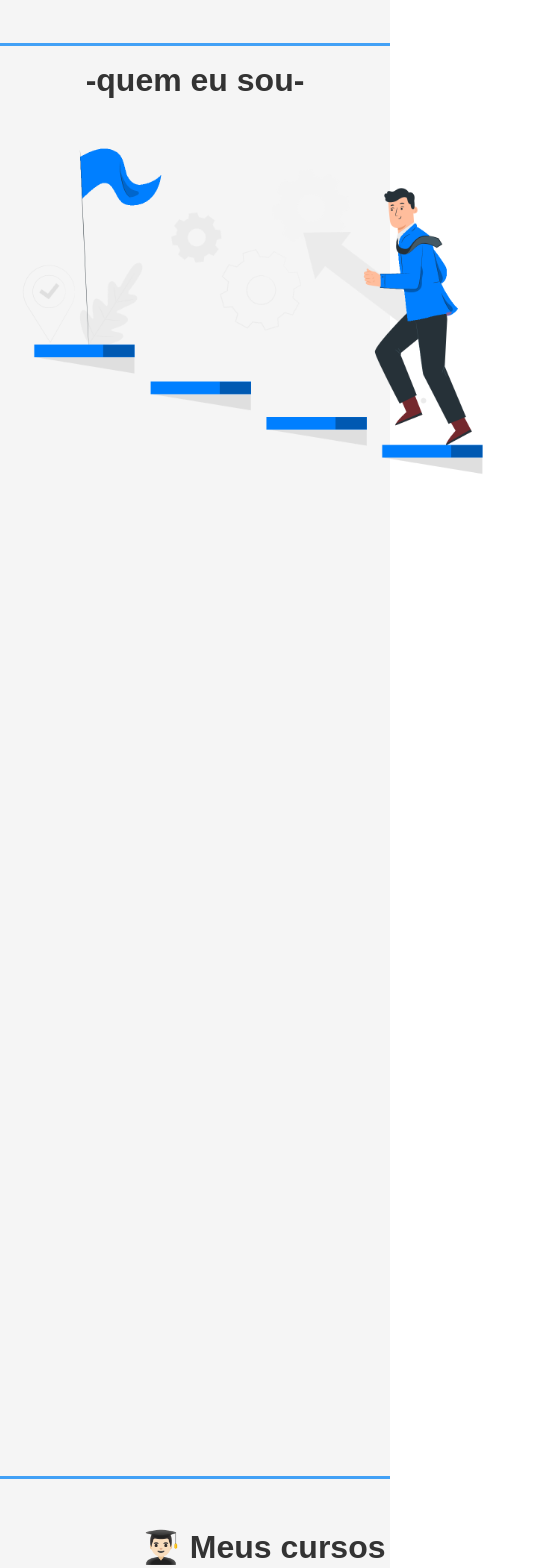
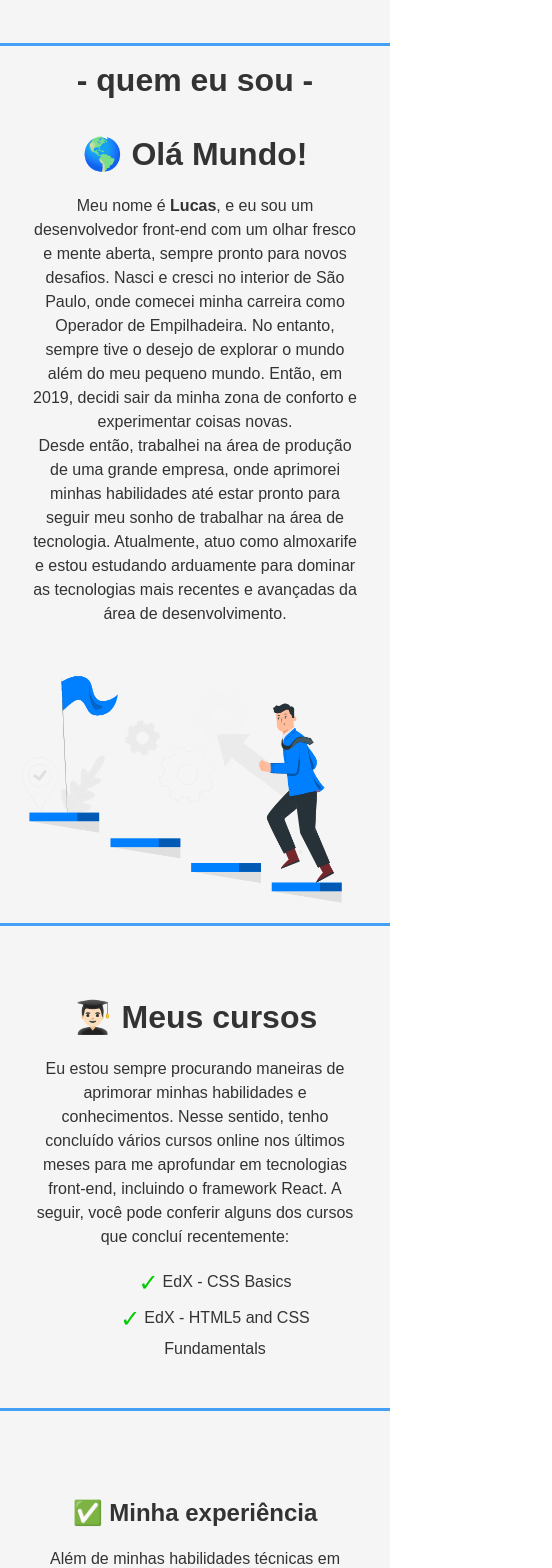
Before and after one commit to lucasccgomes/portfolio-lucas, a React (Vite) app: page / in a window 390 px wide. Shown: the part 960-2528 px from the top of the page, 552 px wide, since content can reach past the window. Built offline with nearby package versions, Linux system fonts and the light colour scheme.

Commit message:
chore(about): small change in h1 classname title-about

```diff
--- a/src/components/About/About.css
+++ b/src/components/About/About.css
@@ -24,8 +24,10 @@
 
 .about-description {
   max-width: 660px;
-  margin-top: 20px;
+  margin-top: 10px;
   margin-right: 30px;
+  margin-left: 30px;
+  margin-bottom: 30px;
 }
 
 .about-description p{
@@ -53,6 +55,8 @@
 #experience{
   display: flex;
   justify-content: center;
+  padding-top: 60px;
+  margin-left: 30px;
 }
 
 .experience{
@@ -60,48 +64,15 @@
   margin-top: 6%;
 }
 
-h1,
-h2,
-h3,
-h4,
-h5,
-h6 {
-  font-weight: 700;
-  margin-bottom: 1rem;
-}
 
-a {
-  color: #06c;
-  text-decoration: none;
-}
 
-a:hover {
-  text-decoration: underline;
-}
+
 
 ul {
   list-style: none;
 }
 
-/* Estilos específicos para a página */
-header {
-  padding: 1rem;
-  background-color: #fff;
-  border-bottom: 1px solid #ccc;
-  text-align: center;
-}
 
-main {
-  max-width: 800px;
-  margin: 2rem auto;
-  padding: 2rem;
-  background-color: #fff;
-  box-shadow: 0 2px 4px rgba(0, 0, 0, 0.1);
-}
-
-main section {
-  margin-bottom: 2rem;
-}
 
 h1 {
   font-size: 2rem;
@@ -113,9 +84,7 @@ p {
   margin-bottom: 1rem;
 }
 
-p:last-child {
-  margin-bottom: 0;
-}
+
 
 span {
   font-weight: 700;
@@ -126,11 +95,6 @@ section h2 {
   margin-bottom: 1rem;
 }
 
-ul li {
-  margin-bottom: 0.5rem;
-}
-
-/* Estilos específicos para emojis */
 h1 span,
 h2:before,
 h2:after,
@@ -143,15 +107,47 @@ li:before {
 
 li:before {
   content: "\2713";
-  /* emoji para marcação */
   margin-right: 0.25rem;
   color: #0c0;
 }
 
-li:before {
-  content: "\2192";
-  /* emoji para curso em andamento */
-  margin-right: 0.25rem;
-  color: #FFA500;
-  /* cor laranja para indicar curso em andamento */
+
+@media only screen and (max-width: 1145px) {
+  .about-me{
+    flex-direction: column;
+    align-items: center;
+  }
+
+  .courses{
+    display: flex;
+    flex-direction: column;
+    align-items: center;
+    margin: 0;
+  }
+
+  .info-courses{
+    margin: auto;
+    margin-left: 30px;
+    margin-right: 30px;
+  }
+
+  #experience{
+    flex-direction: column;
+    align-items: center;
+    margin: auto;
+  }
+
+  .experience{
+    margin-left: 30px;
+    margin-right: 30px;
+  }
+
+  .img-about{
+    width: 100%;
+    height: 100%;
+  }
+
+  .img-about img{
+    width: 100%;
+  }
 }
--- a/src/components/About/About.tsx
+++ b/src/components/About/About.tsx
@@ -8,8 +8,7 @@ const About = () => {
         <div id='about'>
 
             <div className="title-about">
-                <h1><b>-quem eu sou-</b></h1>
-
+                <h1><b>- quem eu sou -</b></h1>
             </div>
             <div className="about-me">
 
```
